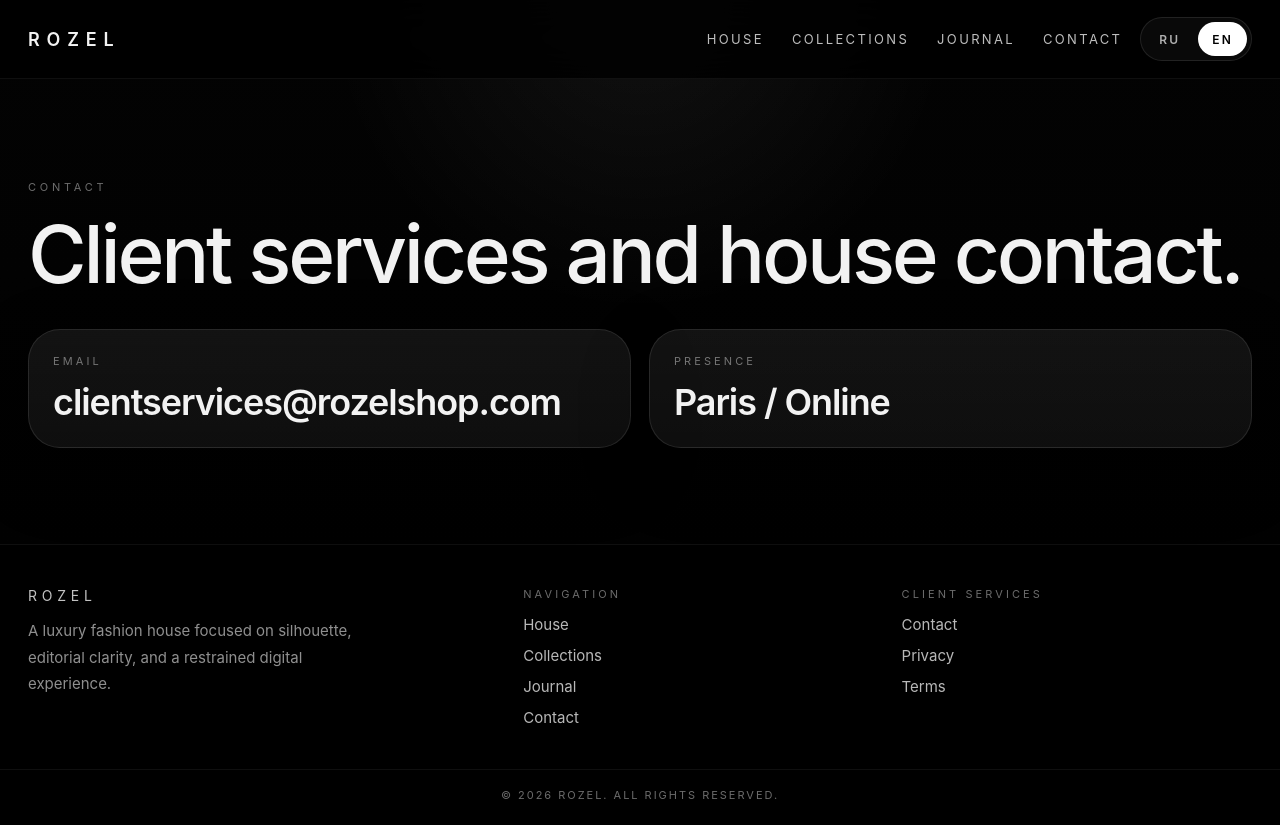
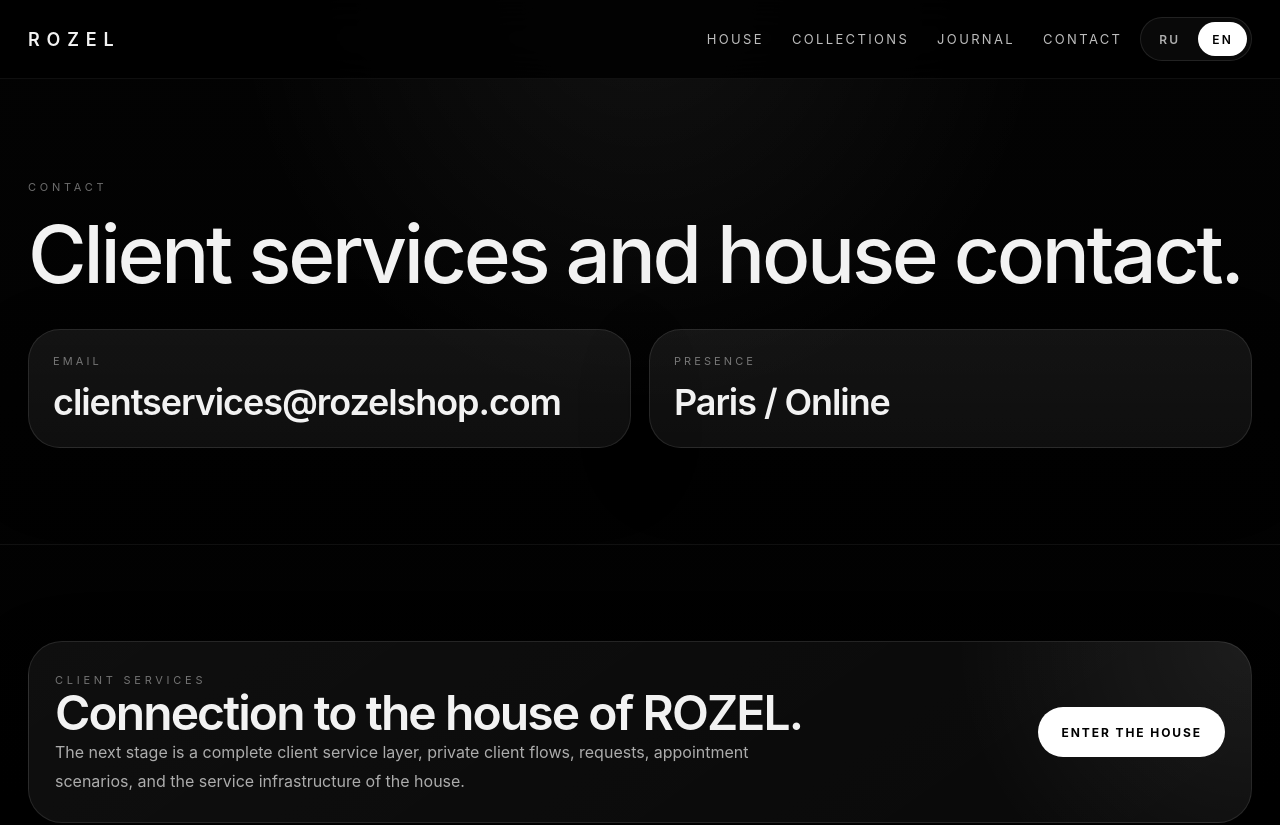
Before and after one commit to mtronda21vekby-stack/rozelshop.com, a Next.js app in the folder apps/web/: page /en/contact in a window 1280 px wide. Shown: the top 825 px of the page. Built offline with nearby package versions, Linux system fonts and the light colour scheme.

Commit message:
Update page.tsx

```diff
--- a/apps/web/src/app/en/contact/page.tsx
+++ b/apps/web/src/app/en/contact/page.tsx
@@ -1,26 +1,86 @@
-import { getSiteContent } from '../../../lib/site-data';
+import Link from 'next/link'
+import { getSiteContent } from '../../../lib/site-data'
 
 export default function EnglishContactPage() {
-  const siteData = getSiteContent('en');
+  const siteData = getSiteContent('en')
 
   return (
+    <>
       <section className="page-section">
         <div className="container">
-        <div className="eyebrow">{siteData.contactPage.eyebrow}</div>
-        <h1 className="page-title">{siteData.contactPage.title}</h1>
 
-        <div className="contact-grid" style={{ marginTop: 34 }}>
+          <div className="eyebrow">
+            {siteData.contactPage.eyebrow}
+          </div>
+
+          <h1 className="page-title">
+            {siteData.contactPage.title}
+          </h1>
+
+          <div
+            className="contact-grid"
+            style={{ marginTop: 34 }}
+          >
+
             <article className="card contact-card">
-            <div className="card__label">{siteData.contactPage.emailLabel}</div>
-            <div className="contact-card__value">{siteData.contactPage.email}</div>
+              <div className="card__label">
+                {siteData.contactPage.emailLabel}
+              </div>
+
+              <div className="contact-card__value">
+                {siteData.contactPage.email}
+              </div>
             </article>
 
             <article className="card contact-card">
-            <div className="card__label">{siteData.contactPage.presenceLabel}</div>
-            <div className="contact-card__value">{siteData.contactPage.city}</div>
+              <div className="card__label">
+                {siteData.contactPage.presenceLabel}
+              </div>
+
+              <div className="contact-card__value">
+                {siteData.contactPage.city}
+              </div>
             </article>
+
+          </div>
+
+        </div>
+      </section>
+
+      <section className="page-section page-divider">
+        <div className="container">
+
+          <div className="cta-band">
+            <div className="cta-band__row">
+
+              <div>
+                <div className="eyebrow">
+                  CLIENT SERVICES
+                </div>
+
+                <h2 className="cta-band__title">
+                  Connection to the house of ROZEL.
+                </h2>
+
+                <p className="cta-band__text">
+                  The next stage is a complete client service layer,
+                  private client flows, requests, appointment scenarios,
+                  and the service infrastructure of the house.
+                </p>
+              </div>
+
+              <Link
+                href="/en/house"
+                className="btn btn--primary"
+              >
+                Enter the house
+              </Link>
+
             </div>
           </div>
+
+        </div>
       </section>
-  );
+    </>
+  )
 }
```
Lines whose indentation alone changed are shown as unchanged.
